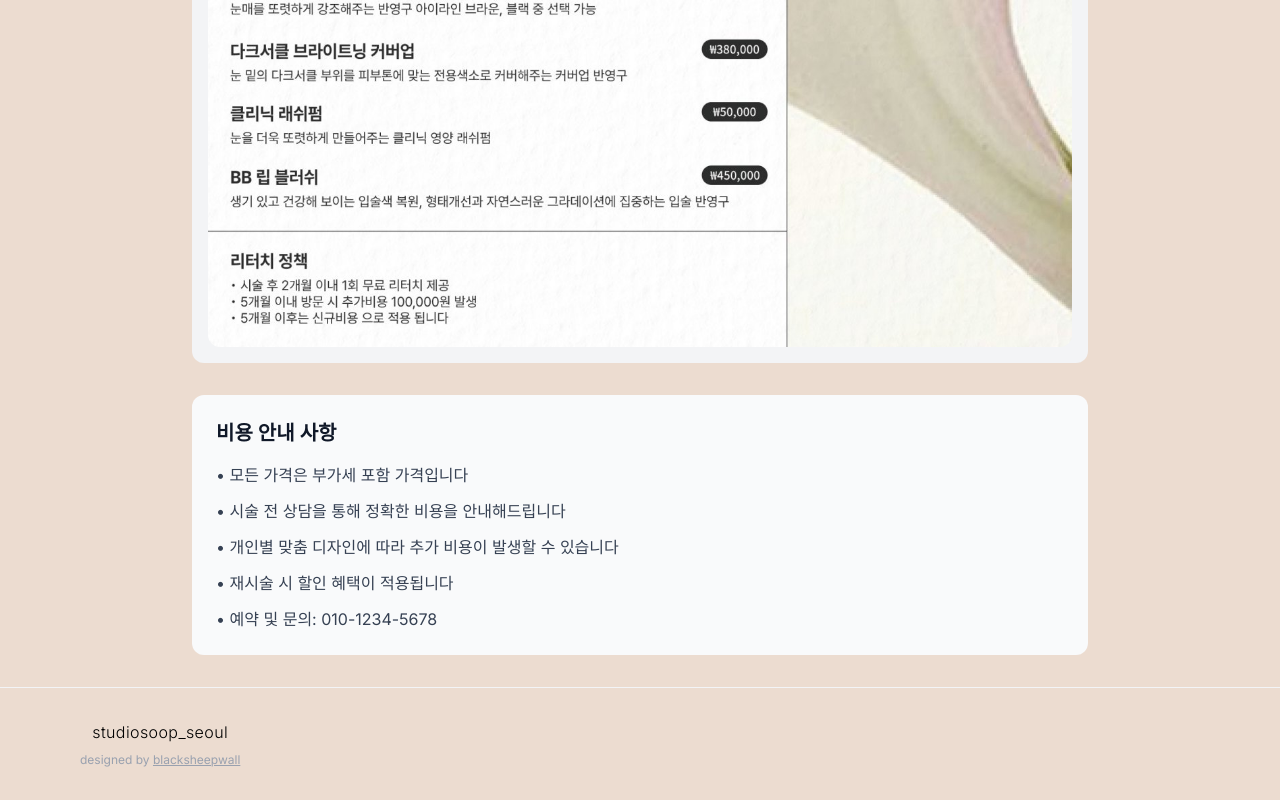
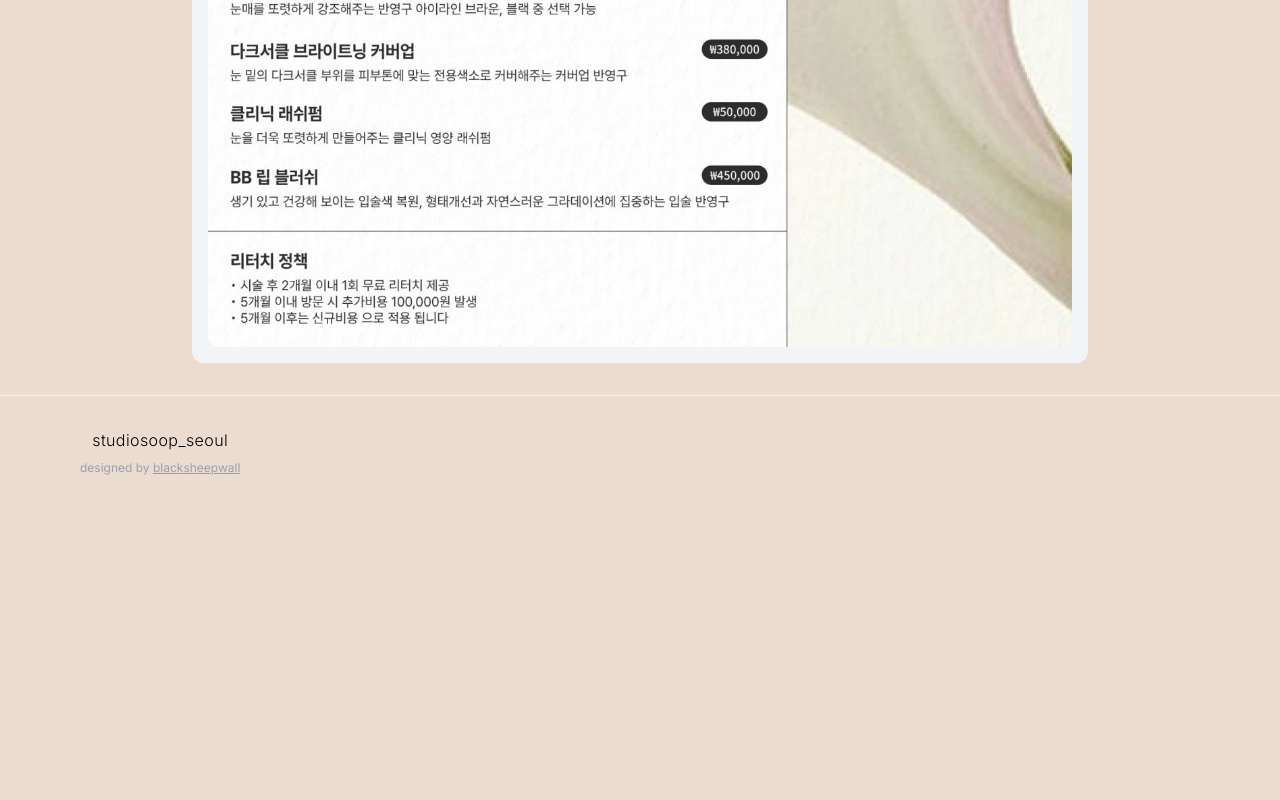
Before and after one commit to freethedobby/studiosoop_seoul, a Next.js app: page /cost in a window 1280 px wide. Shown: the part 1338-2138 px from the top of the page. After the commit the page ends 1846 px from the top, so only its background shows below. Built offline with nearby package versions, Linux system fonts and the light colour scheme; no server answers; the database is empty.

Commit message:
feat: Remove additional information section from cost page

```diff
--- a/src/app/cost/page.tsx
+++ b/src/app/cost/page.tsx
@@ -47,19 +47,6 @@ export default function CostPage() {
             </div>
           </div>
 
-          {/* Additional Information */}
-          <div className="bg-gray-50 mt-8 rounded-lg p-6">
-            <h2 className="text-gray-900 mb-4 text-xl font-semibold">
-              비용 안내 사항
-            </h2>
-            <div className="text-gray-700 space-y-3">
-              <p>• 모든 가격은 부가세 포함 가격입니다</p>
-              <p>• 시술 전 상담을 통해 정확한 비용을 안내해드립니다</p>
-              <p>• 개인별 맞춤 디자인에 따라 추가 비용이 발생할 수 있습니다</p>
-              <p>• 재시술 시 할인 혜택이 적용됩니다</p>
-              <p>• 예약 및 문의: 010-1234-5678</p>
-            </div>
-          </div>
         </div>
       </main>
 
```
Also changed, not shown: src/components/KYCFormNew.tsx (indentation only).
